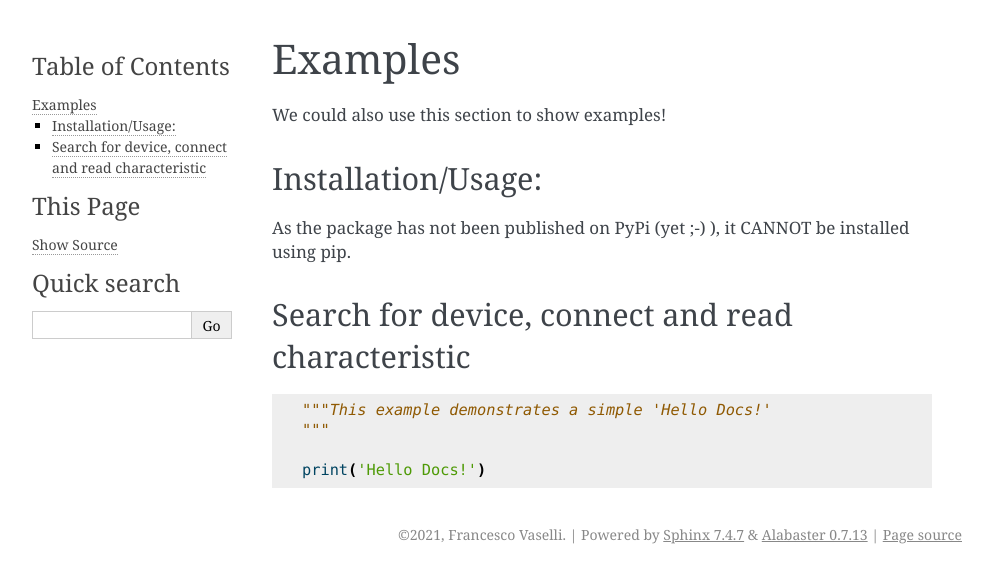
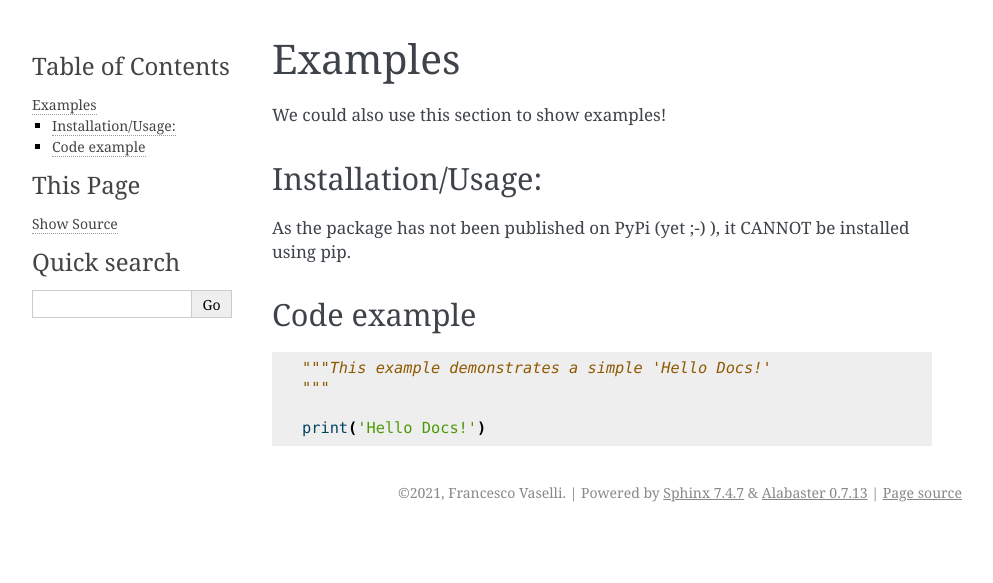
Before and after one commit to francesco-vaselli/cmepda_vaselli, a Sphinx documentation site: the page built from docs/source/examples.rst, in a window 1280 px wide. Shown: the top 583 px of the page, without its empty margins (148-1141 px from the left). Built offline with Sphinx 7.4.7, drawn with Linux system fonts in a browser that asks for light colours.

Commit message:
code example

```diff
--- a/docs/source/examples.rst
+++ b/docs/source/examples.rst
@@ -8,7 +8,7 @@ Installation/Usage:
 
 As the package has not been published on PyPi (yet ;-) ), it CANNOT be installed using pip.
 
-Search for device, connect and read characteristic
+Code example
 **************************************************
 .. code-block:: python
 
```
